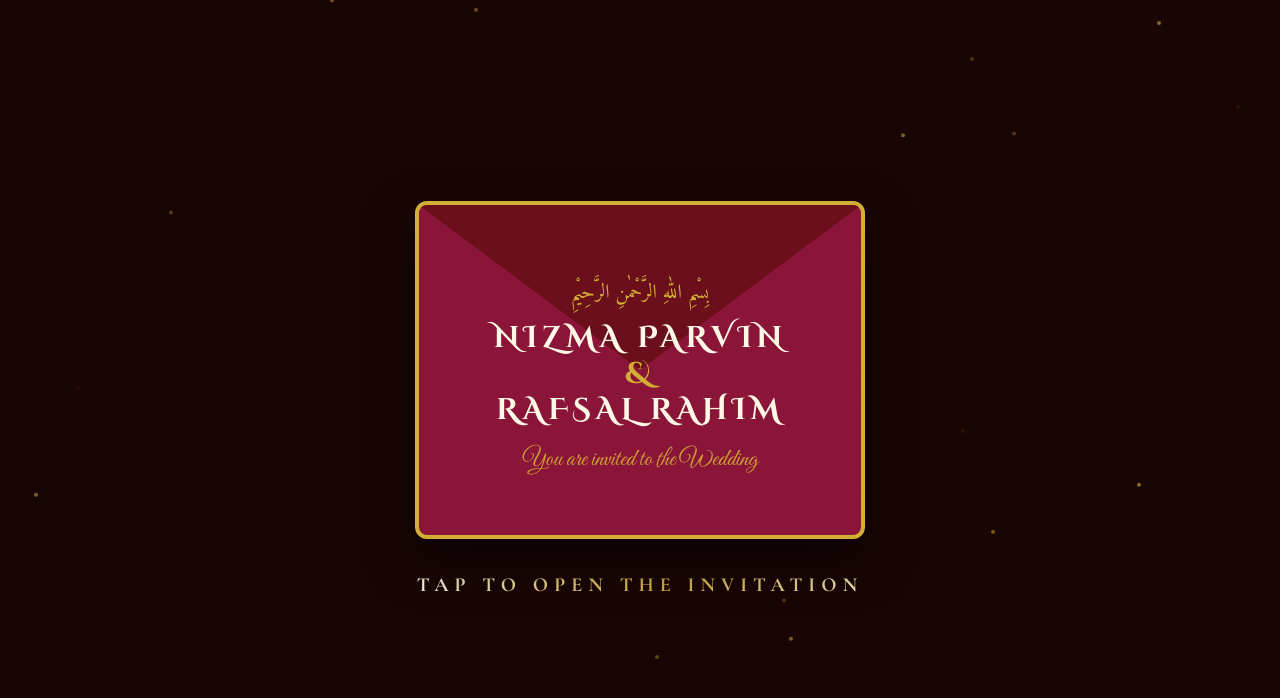
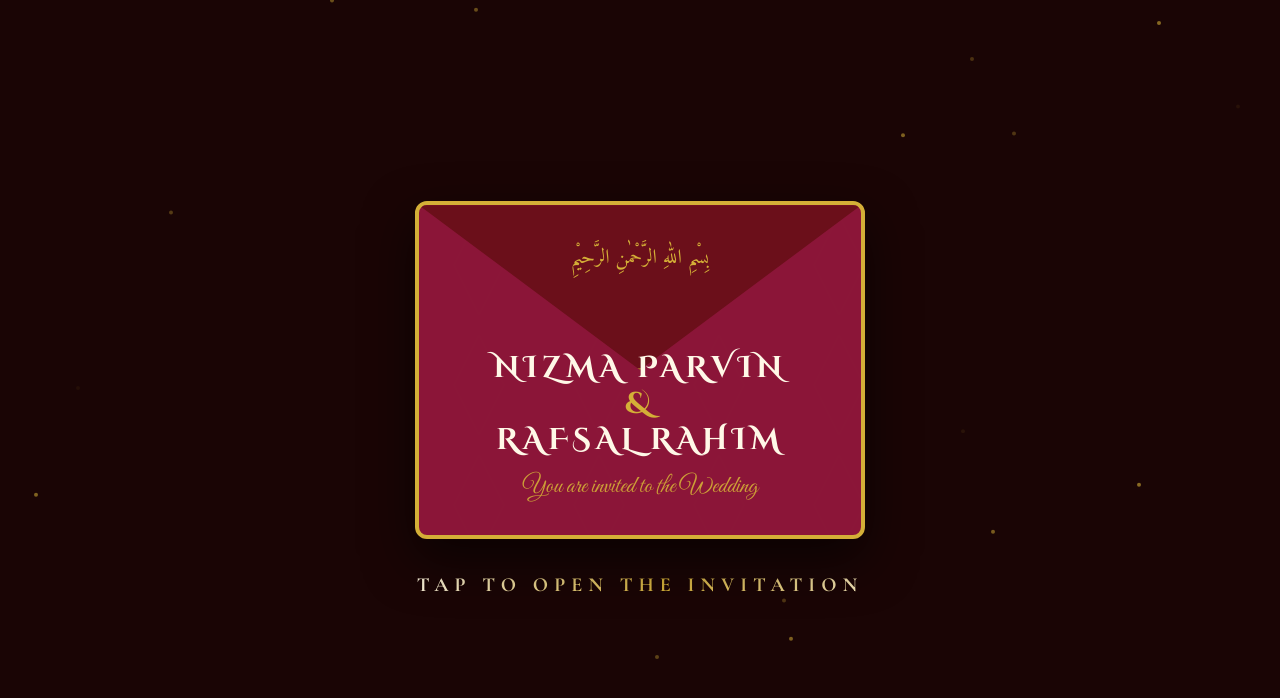
Before and after one commit to shifingeorge/wedding_invitation_card, a React (Vite) app: page / in a window 1280 px wide. Shown: the top 698 px of the page. Built offline with nearby package versions, Linux system fonts and the light colour scheme.

Commit message:
envelope design updated

```diff
--- a/components/Envelope.tsx
+++ b/components/Envelope.tsx
@@ -54,19 +54,28 @@ export const Envelope: React.FC<EnvelopeProps> = ({ onOpen }) => {
         onClick={() => onOpen?.()}
       >
         {/* Envelope Body */}
-        <div className="relative w-full aspect-[4/3] bg-[#8B1538] rounded-xl shadow-[0_20px_50px_rgba(0,0,0,0.6)] border-4 border-[#D4AF37] overflow-hidden flex flex-col items-center justify-center px-6">
+        <div className="relative w-full aspect-[4/3] bg-[#8B1538] rounded-xl shadow-[0_20px_50px_rgba(0,0,0,0.6)] border-4 border-[#D4AF37] overflow-hidden flex flex-col items-center justify-between px-6 py-6">
           <div className="absolute inset-0 islamic-pattern opacity-10"></div>
 
           {/* Top Seal / Flap Detail */}
           <div className="absolute top-0 w-full h-1/2 bg-[#6B0F1A] border-b-2 border-[#D4AF37]/50"
             style={{ clipPath: 'polygon(0 0, 100% 0, 50% 100%)' }}></div>
 
-          <div className="relative z-10 flex flex-col items-center text-center mt-4">
-            <div className="font-amiri text-[#D4AF37] text-lg md:text-xl mb-3 leading-tight">{BISMILLAH}</div>
+          {/* Bismillah at the top (on flap) */}
+          <div className="relative z-10 w-full flex justify-center pt-4">
+            <div className="font-amiri text-[#D4AF37] text-lg md:text-xl leading-tight">{BISMILLAH}</div>
+          </div>
+
+          {/* Names below the flap */}
+          <div className="relative z-10 flex flex-col items-center text-center mt-16">
             <div className="font-cinzel text-[#FFF8E7] text-xl md:text-3xl font-bold tracking-[0.15em] leading-snug">
               {BRIDE_NAME}<br /><span className="text-[#D4AF37]">&</span><br />{GROOM_NAME}
             </div>
-            <div className="font-vibes text-[#D4AF37] text-xl md:text-2xl mt-4 opacity-90">
+          </div>
+
+          {/* Invitation text at the bottom */}
+          <div className="relative z-10 w-full flex justify-center pb-2">
+            <div className="font-vibes text-[#D4AF37] text-xl md:text-2xl opacity-90">
               You are invited to the Wedding
             </div>
           </div>
```
